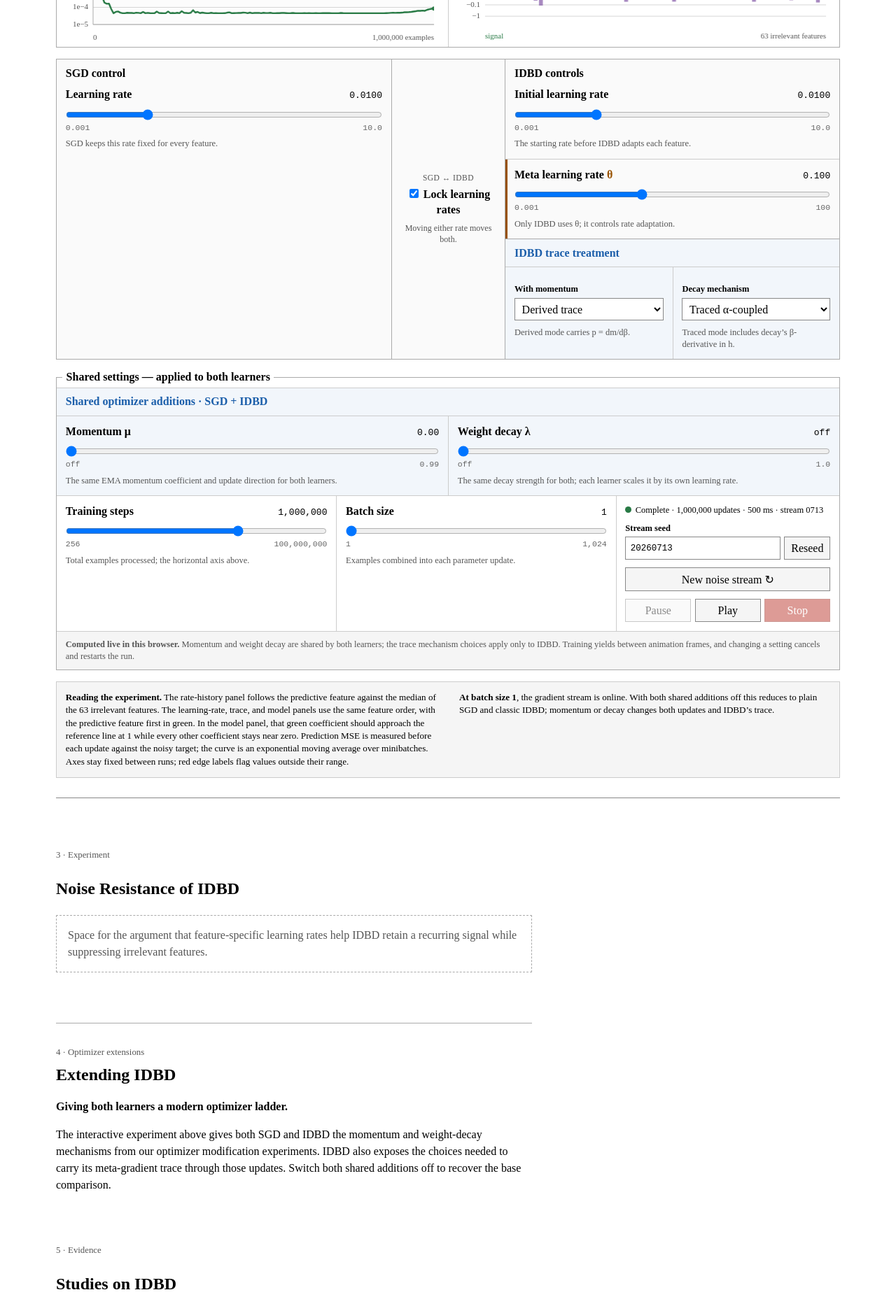
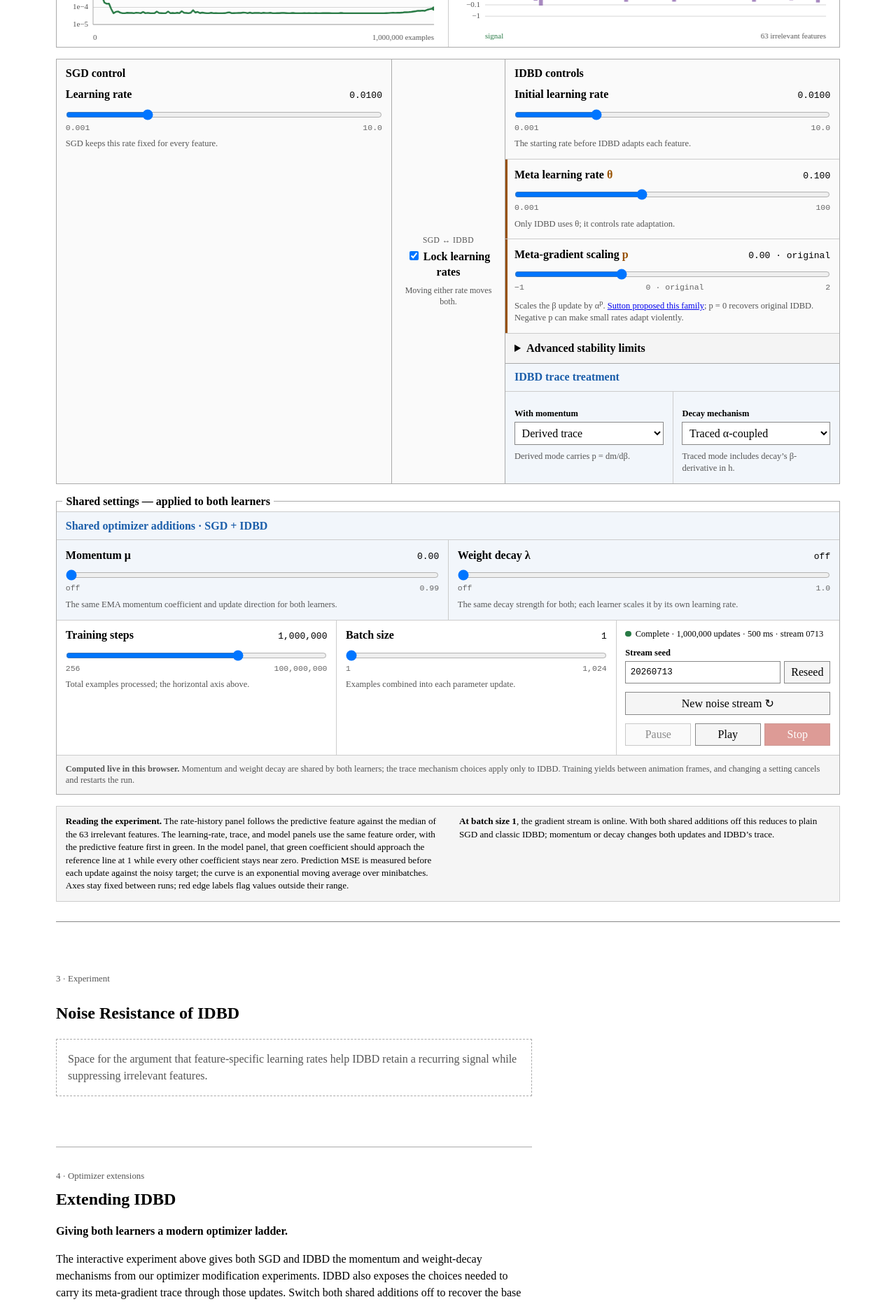
Before and after one commit to AlexChaloner/alexchaloner.github.io, a Jekyll site: the page built from idbd-experiments.html, in a window 1280 px wide. Shown: the part 3190-5054 px from the top of the page at 70% size. Built offline with Jekyll 4.4.1, drawn with Linux system fonts in a browser that asks for light colours.

Commit message:
Add IDBD meta scaling and stability controls

```diff
--- a/assets/idbd-demo.css
+++ b/assets/idbd-demo.css
@@ -373,6 +373,47 @@
 
 .theta-control .math {
   color: var(--idbd-theta-colour);
+}
+
+.meta-exponent-control {
+  box-shadow: inset 3px 0 0 var(--idbd-theta-colour);
+}
+
+.meta-exponent-control .math {
+  color: var(--idbd-theta-colour);
+}
+
+.idbd-stability-controls {
+  border-top: 1px solid #ccc;
+  background: #f4f4f4;
+}
+
+.idbd-stability-controls summary {
+  padding: 0.75rem 0.8rem;
+  font-weight: bold;
+  cursor: pointer;
+}
+
+.idbd-stability-controls[open] summary {
+  border-bottom: 1px solid #ccc;
+}
+
+.stability-intro {
+  margin: 0;
+  padding: 0.7rem 0.8rem 0;
+  color: #555;
+  font-size: 0.78rem;
+  line-height: 1.4;
+}
+
+.stability-control-grid {
+  display: grid;
+  grid-template-columns: repeat(2, minmax(0, 1fr));
+}
+
+.stability-control-grid > .control + .control {
+  border-top: 0;
+  border-left: 1px solid #ccc;
 }
 
 .trace-parameter-chart {
@@ -891,7 +932,8 @@
   }
 
   .optimizer-graft-controls,
-  .idbd-trace-controls {
+  .idbd-trace-controls,
+  .stability-control-grid {
     grid-template-columns: 1fr;
   }
 
@@ -900,7 +942,8 @@
   }
 
   .optimizer-graft-controls > .control + .control,
-  .idbd-trace-controls > .control + .control {
+  .idbd-trace-controls > .control + .control,
+  .stability-control-grid > .control + .control {
     border-top: 1px solid #ccc;
     border-left: 0;
   }
--- a/assets/idbd-demo.js
+++ b/assets/idbd-demo.js
@@ -43,6 +43,9 @@
     sgdRate: byId("sgd-rate"),
     idbdRate: byId("idbd-rate"),
     theta: byId("theta"),
+    metaExponent: byId("meta-exponent"),
+    betaFloor: byId("beta-floor"),
+    maxBetaChange: byId("max-beta-change"),
     batch: byId("batch-size"),
     steps: byId("training-steps"),
     lockRates: byId("lock-rates"),
@@ -61,6 +64,10 @@
     sgdRate: byId("sgd-rate-value"),
     idbdRate: byId("idbd-rate-value"),
     theta: byId("theta-value"),
+    metaExponent: byId("meta-exponent-value"),
+    betaFloor: byId("beta-floor-value"),
+    betaFloorRate: byId("beta-floor-rate"),
+    maxBetaChange: byId("max-beta-change-value"),
     batch: byId("batch-size-value"),
     steps: byId("training-steps-value"),
     status: byId("run-status"),
@@ -68,7 +75,11 @@
     weightDecay: byId("weight-decay-value")
   };
 
-  if (!controls.sgdRate || !controls.idbdRate || !controls.theta || !controls.batch || !controls.steps) return;
+  if (
+    !controls.sgdRate || !controls.idbdRate || !controls.theta ||
+    !controls.metaExponent || !controls.betaFloor || !controls.maxBetaChange ||
+    !controls.batch || !controls.steps
+  ) return;
 
   let seed = 20260713;
   let scheduled = false;
@@ -182,13 +193,18 @@
   function createTrainingState(streamSeed, sgdRate, idbdInitialRate, theta, batchSize, exampleCount, optimizerOptions) {
     const random = mulberry32(streamSeed);
     const beta = new Float64Array(FEATURE_COUNT);
-    beta.fill(Math.log(idbdInitialRate));
+    const initialBeta = Math.max(optimizerOptions.betaFloor, Math.log(idbdInitialRate));
+    const effectiveInitialRate = Math.exp(initialBeta);
+    beta.fill(initialBeta);
     const totalBatches = Math.ceil(exampleCount / batchSize);
     return {
       streamSeed,
       sgdRate,
-      idbdInitialRate,
+      idbdInitialRate: effectiveInitialRate,
       theta,
+      metaExponent: optimizerOptions.metaExponent,
+      betaFloor: optimizerOptions.betaFloor,
+      maxBetaChange: optimizerOptions.maxBetaChange,
       momentum: optimizerOptions.momentum,
       momentumMode: optimizerOptions.momentumMode,
       weightDecay: optimizerOptions.weightDecay,
@@ -221,8 +237,8 @@
         idbdLoss: [null],
         sgdSignalLoss: [FEATURE_PROBABILITY],
         idbdSignalLoss: [FEATURE_PROBABILITY],
-        idbdSignalRate: [idbdInitialRate],
-        idbdMedianNoiseRate: [idbdInitialRate]
+        idbdSignalRate: [effectiveInitialRate],
+        idbdMedianNoiseRate: [effectiveInitialRate]
       },
       sgdLossEma: null,
       idbdLossEma: null,
@@ -377,8 +393,19 @@
       }
       state.sgdWeights[feature] += state.sgdRate * sgdUpdateDirection;
 
-      const betaChange = clamp(state.theta * idbdDirection * state.trace[feature], -2, 2);
-      state.beta[feature] = clamp(state.beta[feature] + betaChange, -10, Math.log(10));
+      const oldFeatureRate = Math.exp(state.beta[feature]);
+      const metaScale = Math.pow(oldFeatureRate, state.metaExponent);
+      const unclippedBetaChange = state.theta * metaScale * idbdDirection * state.trace[feature];
+      const betaChange = clamp(
+        unclippedBetaChange,
+        -state.maxBetaChange,
+        state.maxBetaChange
+      );
+      state.beta[feature] = clamp(
+        state.beta[feature] + betaChange,
+        state.betaFloor,
+        Math.log(10)
+      );
       const featureRate = Math.exp(state.beta[feature]);
       const oldTrace = state.trace[feature];
       let updateDirection = idbdDirection;
@@ -1046,6 +1073,9 @@
     const sgdRate = Math.pow(10, Number(controls.sgdRate.value));
     const idbdInitialRate = Math.pow(10, Number(controls.idbdRate.value));
     const theta = Math.pow(10, Number(controls.theta.value));
+    const metaExponent = Number(controls.metaExponent.value);
+    const betaFloor = Number(controls.betaFloor.value);
+    const maxBetaChange = Number(controls.maxBetaChange.value);
     const batchSize = Math.pow(2, Number(controls.batch.value));
     const exampleCount = STEP_OPTIONS[Number(controls.steps.value)];
     const momentum = extensionsEnabled ? Number(controls.momentum.value) : 0;
@@ -1055,8 +1085,8 @@
       : 0;
     const weightDecayMode = extensionsEnabled ? controls.weightDecayMode.value : "traced";
     return {
-      sgdRate, idbdInitialRate, theta, batchSize, exampleCount,
-      momentum, momentumMode, weightDecay, weightDecayMode
+      sgdRate, idbdInitialRate, theta, metaExponent, betaFloor, maxBetaChange,
+      batchSize, exampleCount, momentum, momentumMode, weightDecay, weightDecayMode
     };
   }
 
@@ -1065,6 +1095,12 @@
     outputs.sgdRate.value = formatRate(values.sgdRate);
     outputs.idbdRate.value = formatRate(values.idbdInitialRate);
     outputs.theta.value = formatRate(values.theta);
+    outputs.metaExponent.value = values.metaExponent === 0
+      ? "0.00 · original"
+      : values.metaExponent.toFixed(2).replace("-", "−");
+    outputs.betaFloor.value = String(values.betaFloor).replace("-", "−");
+    outputs.betaFloorRate.textContent = formatRate(Math.exp(values.betaFloor));
+    outputs.maxBetaChange.value = values.maxBetaChange.toFixed(2);
     outputs.batch.value = String(values.batchSize);
     outputs.steps.value = formatInteger(values.exampleCount);
     if (extensionsEnabled) {
@@ -1253,6 +1289,9 @@
     handleRateInput(controls.idbdRate, controls.sgdRate);
   });
   controls.theta.addEventListener("input", scheduleTraining);
+  controls.metaExponent.addEventListener("input", scheduleTraining);
+  controls.betaFloor.addEventListener("input", scheduleTraining);
+  controls.maxBetaChange.addEventListener("input", scheduleTraining);
   controls.batch.addEventListener("input", scheduleTraining);
   controls.steps.addEventListener("input", scheduleTraining);
   controls.lockRates.addEventListener("change", function () {
--- a/idbd-experiments.html
+++ b/idbd-experiments.html
@@ -270,6 +270,41 @@
           <div class="range-labels" aria-hidden="true"><span>0.001</span><span>100</span></div>
           <p id="theta-help">Only IDBD uses θ; it controls rate adaptation.</p>
         </div>
+
+        <div class="control meta-exponent-control">
+          <div class="control-heading">
+            <label for="meta-exponent">Meta-gradient scaling <span class="math">p</span></label>
+            <output id="meta-exponent-value" for="meta-exponent">0.00 · original</output>
+          </div>
+          <input id="meta-exponent" type="range" min="-1" max="2" step="0.05" value="0" aria-describedby="meta-exponent-help">
+          <div class="range-labels" aria-hidden="true"><span>−1</span><span>0 · original</span><span>2</span></div>
+          <p id="meta-exponent-help">Scales the β update by α<sup>p</sup>. <a href="https://cdn.aaai.org/AAAI/1992/AAAI92-027.pdf">Sutton proposed this family</a>; p = 0 recovers original IDBD. Negative p can make small rates adapt violently.</p>
+        </div>
+
+        <details class="idbd-stability-controls">
+          <summary>Advanced stability limits</summary>
+          <p class="stability-intro">Numerical safeguards suggested in Sutton’s paper. They do not alter an update unless it reaches a limit.</p>
+          <div class="stability-control-grid">
+            <div class="control">
+              <div class="control-heading">
+                <label for="beta-floor">Minimum <span class="math">β</span></label>
+                <output id="beta-floor-value" for="beta-floor">−10</output>
+              </div>
+              <input id="beta-floor" type="range" min="-20" max="-5" step="1" value="-10" aria-describedby="beta-floor-help">
+              <div class="range-labels" aria-hidden="true"><span>−20</span><span>−5</span></div>
+              <p id="beta-floor-help">Prevents underflow. The current minimum α is <span id="beta-floor-rate">4.5e-5</span>.</p>
+            </div>
+            <div class="control">
+              <div class="control-heading">
+                <label for="max-beta-change">Maximum <span class="math">|Δβ|</span></label>
+                <output id="max-beta-change-value" for="max-beta-change">2.00</output>
+              </div>
+              <input id="max-beta-change" type="range" min="0.25" max="4" step="0.25" value="2" aria-describedby="max-beta-change-help">
+              <div class="range-labels" aria-hidden="true"><span>0.25</span><span>4.00</span></div>
+              <p id="max-beta-change-help">Clips a single meta-update before it changes a feature’s learning rate.</p>
+            </div>
+          </div>
+        </details>
       </div>
     </section>
 
```
